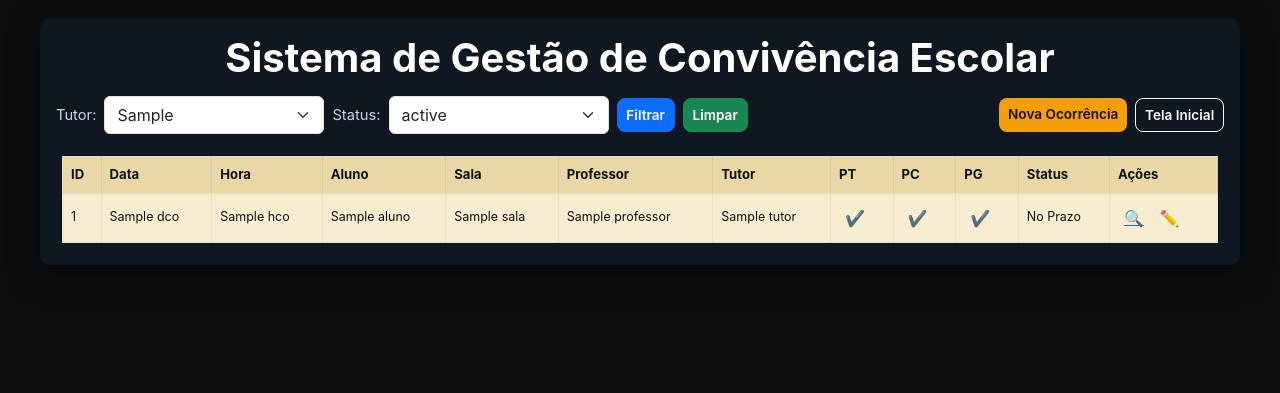
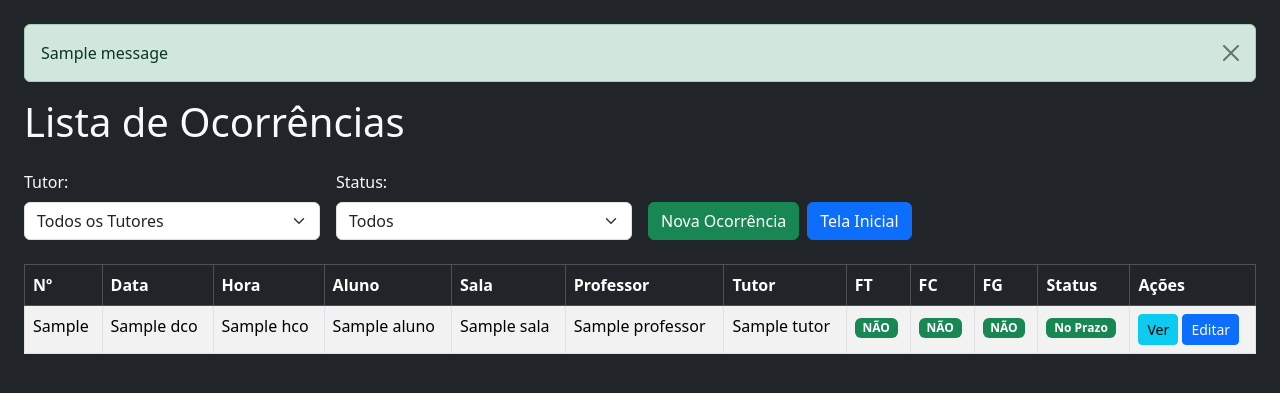
Before and after one commit to ocorrenciasidr/idr, a Python web app: template templates/index.html in a window 1280 px wide. Shown: the top 393 px of the page. Run offline with Jinja, Linux system fonts and the light colour scheme; the template is opened without the code that fills it: most values are stand-ins (such as "Sample title", 1, 10 or a date in 2020); one stand-in notice (Sample message) is shown.

Commit message:
Update index.html

```diff
--- a/templates/index.html
+++ b/templates/index.html
@@ -1,229 +1,152 @@
-<!-- templates/index.html -->
 <!DOCTYPE html>
 <html lang="pt-br">
 <head>
-  <meta charset="utf-8" />
-  <title>SGCE — Ocorrências</title>
-  <meta name="viewport" content="width=device-width,initial-scale=1" />
-  <link href="https://cdn.jsdelivr.net/npm/bootstrap@5.3.2/dist/css/bootstrap.min.css" rel="stylesheet">
-  <style>
-    :root{
-      --bg:#0b0f12;
-      --panel:#0f1720;
-      --card:#0b1114;
-      --muted:#cbd5e1;
-      --accent:#1f2937;
-    }
-    body{background:var(--bg); color:#e6eef8; font-family:Inter,system-ui, -apple-system, "Segoe UI", Roboto; padding:18px;}
-    .container-main{max-width:1200px; margin:0 auto;}
-    .header{display:flex;align-items:center;gap:12px;margin-bottom:14px;}
-    h1{flex:1;text-align:center;margin:0;font-weight:700;color:#fff;}
-    .controls{display:flex;gap:10px;align-items:center;flex-wrap:wrap;}
-    .filter-select{min-width:220px;}
-    .btn-small{padding:.35rem .55rem;border-radius:8px;font-weight:600;font-size:.85rem;}
-    .panel{background:var(--panel); padding:16px; border-radius:10px; box-shadow:0 8px 30px rgba(0,0,0,.6);}
-    table{background:#f7efd6;border-collapse:collapse;width:100%;}
-    thead th{background:#e9d8a6;color:#111;font-weight:700;padding:8px;border:1px solid rgba(0,0,0,.06);font-size:0.82rem;}
-    tbody td{padding:8px;border:1px solid rgba(0,0,0,.04);color:#111;font-size:0.78rem;} /* fonte reduzida para caber na horizontal */
-    tbody tr:nth-child(odd){background:#f6ecd0;}
-    .status-atendimento{background:#f8d7da;color:#7a161b;padding:6px 8px;border-radius:6px;display:inline-block}
-    .status-finalizada{background:#fff3cd;color:#856404;padding:6px 8px;border-radius:6px;display:inline-block}
-    .status-assinada{background:#d4edda;color:#155724;padding:6px 8px;border-radius:6px;display:inline-block}
-    .icon-button{cursor:pointer;padding:4px 6px;border-radius:6px;font-size:1rem;border:none;background:none}
-    .icon-lupa{color:#0d6efd}
-    .icon-lapis{color:#198754}
-    .pt-sim{color:#b02a37}
-    .pt-nao{color:#2b8a3e}
-    .table-wrap{max-height:62vh;overflow:auto;border-radius:8px;padding:6px;background:transparent;}
-    .muted{color:var(--muted);font-size:.92rem}
-    @media (max-width:900px){ .filter-select{min-width:160px} table{font-size:.72rem} }
-  </style>
+    <meta charset="UTF-8">
+    <title>Lista de Ocorrências</title>
+    <link rel="stylesheet" href="https://cdn.jsdelivr.net/npm/bootstrap@5.3.2/dist/css/bootstrap.min.css">
 </head>
-<body>
-  <div class="container-main">
-    <div class="panel">
-      <div class="header">
-        <h1>Sistema de Gestão de Convivência Escolar</h1>
+<body class="bg-dark text-light p-4">
+
+{% with messages = get_flashed_messages(with_categories=true) %}
+    {% if messages %}
+        {% for category, message in messages %}
+        <div class="alert alert-{{ category }} alert-dismissible fade show" role="alert">
+            {{ message }}
+            <button type="button" class="btn-close" data-bs-dismiss="alert" aria-label="Fechar"></button>
         </div>
+        {% endfor %}
+    {% endif %}
+{% endwith %}
 
-      <div class="controls mb-3">
-        <form id="filtrosForm" method="get" action="{{ url_for('index') }}" style="display:flex;align-items:center;gap:8px;">
-          <label class="muted">Tutor:</label>
-          <select name="tutor_filtro" id="filterTutor" class="form-select filter-select">
-            {% for t in tutores_disp %}
-              <option value="{{ t }}" {% if filtro_tutor_sel==t %}selected{% endif %}>{{ t }}</option>
+<h1 class="mb-4">Lista de Ocorrências</h1>
+
+<form method="GET" action="{{ url_for('index') }}" class="mb-4">
+    <div class="row g-3">
+        <div class="col-md-3">
+            <label class="form-label">Tutor:</label>
+            <select class="form-select" name="tutor" onchange="this.form.submit()">
+                <option value="">Todos os Tutores</option>
+                {% for tutor in tutores_disp %}
+                    <option value="{{ tutor }}" {% if tutor == tutor_sel %}selected{% endif %}>{{ tutor }}</option>
                 {% endfor %}
             </select>
-
-          <label class="muted">Status:</label>
-          <select name="status_filtro" id="filterStatus" class="form-select filter-select">
-            {% for s in status_disp %}
-              <option value="{{ s }}" {% if filtro_status_sel==s %}selected{% endif %}>{{ s }}</option>
-            {% endfor %}
+        </div>
+        <div class="col-md-3">
+            <label class="form-label">Status:</label>
+            <select class="form-select" name="status" onchange="this.form.submit()">
+                <option value="">Todos</option>
+                <option value="ATENDIMENTO" {% if status_sel == 'ATENDIMENTO' %}selected{% endif %}>ATENDIMENTO</option>
+                <option value="FINALIZADA" {% if status_sel == 'FINALIZADA' %}selected{% endif %}>FINALIZADA</option>
+                <option value="ASSINADA" {% if status_sel == 'ASSINADA' %}selected{% endif %}>ASSINADA</option>
             </select>
-
-          <button type="submit" class="btn btn-primary btn-small">Filtrar</button>
-          <a href="{{ url_for('index') }}" class="btn btn-success btn-small">Limpar</a>
+        </div>
+        <div class="col-md-6 d-flex align-items-end">
+            <a href="{{ url_for('nova') }}" class="btn btn-success me-2">Nova Ocorrência</a>
+            <a href="{{ url_for('home') }}" class="btn btn-primary">Tela Inicial</a>
+        </div>
+    </div>
 </form>
 
-        <div style="margin-left:auto; display:flex;gap:8px;">
-          <a href="{{ url_for('nova') }}" class="btn btn-warning btn-small" style="background:#f59e0b;border:none;color:#111">Nova Ocorrência</a>
-          <a href="{{ url_for('home') }}" class="btn btn-outline-light btn-small">Tela Inicial</a>
-        </div>
-      </div>
-
-      <div class="table-wrap">
-        <table>
-          <thead>
+<table class="table table-bordered table-striped">
+    <thead class="table-dark">
         <tr>
-              <th>ID</th><th>Data</th><th>Hora</th><th>Aluno</th><th>Sala</th><th>Professor</th><th>Tutor</th>
-              <th>PT</th><th>PC</th><th>PG</th><th>Status</th><th>Ações</th>
+            <th>Nº</th>
+            <th>Data</th>
+            <th>Hora</th>
+            <th>Aluno</th>
+            <th>Sala</th>
+            <th>Professor</th>
+            <th>Tutor</th>
+            <th>FT</th>
+            <th>FC</th>
+            <th>FG</th>
+            <th>Status</th>
+            <th>Ações</th>
         </tr>
     </thead>
     <tbody>
-            {% for r in registros %}
+        {% for d in registros %}
         <tr>
-              <td>{{ r.ID }}</td>
-              <td>{{ r.DCO or '' }}</td>
-              <td>{{ r.HCO or '' }}</td>
-              <td style="text-align:left">{{ r.ALUNO or '' }}</td>
-              <td>{{ r.SALA or '' }}</td>
-              <td>{{ r.PROFESSOR or '' }}</td>
-              <td>{{ r.TUTOR or '' }}</td>
+            <td>{{ d['Nº Ocorrência'] }}</td>
+            <td>{{ d.DCO }}</td>
+            <td>{{ d.HCO }}</td>
+            <td>{{ d.ALUNO }}</td>
+            <td>{{ d.SALA }}</td>
+            <td>{{ d.PROFESSOR }}</td>
+            <td>{{ d.TUTOR }}</td>
 
-              <!-- PT -->
+            <!-- FT -->
             <td>
-                {% set pt_val = "N" %}
-                {% if r.PT == "SIM" %}
-                  {% if (r.ATT or '')|trim != '' %}
-                    {% set pt_val = "N" %}
+                {% if d.FT == 'SIM' %}
+                    <a href="#" class="badge bg-danger text-white text-decoration-none"
+                       data-bs-toggle="modal" data-bs-target="#senhaModal"
+                       onclick="setEditarOid({{ d['Nº Ocorrência'] }}, 'ft')">SIM</a>
                 {% else %}
-                    {% set pt_val = "S" %}
-                  {% endif %}
-                {% else %}
-                  {% set pt_val = "N" %}
-                {% endif %}
-
-                {% if pt_val == "S" %}
-                  <a class="icon-button pt-sim" title="Abrir atendimento Tutor (PT)" href="{{ url_for('atendimento', oid=r.ID, tipo_acao='PT') }}">⚠️</a>
-                {% else %}
-                  <span class="icon-button pt-nao">✔️</span>
+                    <span class="badge bg-success">NÃO</span>
                 {% endif %}
             </td>
 
-              <!-- PC -->
+            <!-- FC -->
             <td>
-                {% set pc_val = "N" %}
-                {% if r.PC == "SIM" %}
-                  {% if (r.ATC or '')|trim != '' %}
-                    {% set pc_val = "N" %}
+                {% if d.FC == 'SIM' %}
+                    <a href="#" class="badge bg-danger text-white text-decoration-none"
+                       data-bs-toggle="modal" data-bs-target="#senhaModal"
+                       onclick="setEditarOid({{ d['Nº Ocorrência'] }}, 'fc')">SIM</a>
                 {% else %}
-                    {% set pc_val = "S" %}
-                  {% endif %}
-                {% else %}
-                  {% set pc_val = "N" %}
-                {% endif %}
-
-                {% if pc_val == "S" %}
-                  <a class="icon-button pt-sim" title="Abrir atendimento Coordenação (PC)" href="{{ url_for('atendimento', oid=r.ID, tipo_acao='PC') }}">⚠️</a>
-                {% else %}
-                  <span class="icon-button pt-nao">✔️</span>
+                    <span class="badge bg-success">NÃO</span>
                 {% endif %}
             </td>
 
-              <!-- PG -->
+            <!-- FG -->
             <td>
-                {% set pg_val = "N" %}
-                {% if r.PG == "SIM" %}
-                  {% if (r.ATG or '')|trim != '' %}
-                    {% set pg_val = "N" %}
+                {% if d.FG == 'SIM' %}
+                    <a href="#" class="badge bg-danger text-white text-decoration-none"
+                       data-bs-toggle="modal" data-bs-target="#senhaModal"
+                       onclick="setEditarOid({{ d['Nº Ocorrência'] }}, 'fg')">SIM</a>
                 {% else %}
-                    {% set pg_val = "S" %}
-                  {% endif %}
-                {% else %}
-                  {% set pg_val = "N" %}
-                {% endif %}
-
-                {% if pg_val == "S" %}
-                  <a href="javascript:void(0)" onclick="abrirPG({{ r.ID }})" class="icon-button pt-sim" title="Abrir atendimento Gestão (PG)">⚠️</a>
-                {% else %}
-                  <span class="icon-button pt-nao">✔️</span>
+                    <span class="badge bg-success">NÃO</span>
                 {% endif %}
             </td>
 
             <td>
-                {% if r.STATUS == "ATENDIMENTO" %}
-                  <span class="status-atendimento">ATENDIMENTO</span>
-                {% elif r.STATUS == "FINALIZADA" %}
-                  <span class="status-finalizada">FINALIZADA</span>
-                {% elif r.STATUS == "ASSINADA" %}
-                  <span class="status-assinada">ASSINADA</span>
-                {% else %}
-                  <span>{{ r.STATUS }}</span>
-                {% endif %}
+                <span class="badge bg-{% if d.Status == 'Aberta' %}danger{% elif d.Status == 'ATENDIMENTO' %}warning{% else %}success{% endif %}">{{ d.Status }}</span>
             </td>
 
             <td>
-                <a href="{{ url_for('editar', oid=r.ID) }}" class="icon-button icon-lupa" title="Visualizar ocorrência">🔍</a>
-                <button class="icon-button icon-lapis" onclick="editarCompletoPrompt({{ r.ID }})" title="Editar ocorrência">✏️</button>
+                <a href="{{ url_for('editar', oid=d['Nº Ocorrência'], papel='ver') }}" class="btn btn-sm btn-info">Ver</a>
+                <a href="#" class="btn btn-sm btn-primary" data-bs-toggle="modal" data-bs-target="#senhaModal"
+                   onclick="setEditarOid({{ d['Nº Ocorrência'] }}, 'editar')">Editar</a>
             </td>
         </tr>
         {% else %}
-            <tr><td colspan="12" style="text-align:center;color:#666;padding:20px;">Nenhuma ocorrência encontrada.</td></tr>
+        <tr>
+            <td colspan="12" class="text-center">Nenhuma ocorrência encontrada com os filtros selecionados.</td>
+        </tr>
         {% endfor %}
     </tbody>
 </table>
+
+<!-- Modal Senha -->
+<div class="modal fade" id="senhaModal" tabindex="-1" aria-hidden="true">
+  <div class="modal-dialog modal-dialog-centered">
+    <div class="modal-content">
+      <div class="modal-header bg-danger text-white">
+        <h5 class="modal-title">Acesso Restrito</h5>
+        <button type="button" class="btn-close" data-bs-dismiss="modal" aria-label="Fechar"></button>
+      </div>
+      <div class="modal-body">
+        <p>Esta área requer uma senha de acesso:</p>
+        <input type="password" id="senhaInput" class="form-control" placeholder="Senha">
+        <div id="senhaErro" class="text-danger mt-2" style="display:none;">Senha incorreta!</div>
+      </div>
+      <div class="modal-footer">
+        <button type="button" class="btn btn-secondary" data-bs-dismiss="modal">Cancelar</button>
+        <button type="button" class="btn btn-primary" onclick="validarSenha()">Acessar</button>
+      </div>
     </div>
   </div>
 </div>
 
 <script>
-function promptSenha(message) {
-    return new Promise((resolve) => {
-        const input = document.createElement("input");
-        input.type = "password";
-        input.placeholder = message;
-        input.style.position = "fixed";
-        input.style.top = "50%";
-        input.style.left = "50%";
-        input.style.transform = "translate(-50%, -50%)";
-        input.style.padding = "10px";
-        input.style.zIndex = "9999";
-        document.body.appendChild(input);
-        input.focus();
-
-        input.addEventListener("keydown", function(e) {
-            if (e.key === "Enter") {
-                resolve(input.value);
-                document.body.removeChild(input);
-            } else if (e.key === "Escape") {
-                resolve(null);
-                document.body.removeChild(input);
-            }
-        });
-    });
-}
-
-async function editarCompletoPrompt(id){
-    const senha = await promptSenha("Senha para edição completa:");
-    if(senha === null) return;
-    if(senha !== "idrgestao"){ alert("Senha incorreta."); return; }
-    const form = document.createElement('form');
-    form.method = 'POST';
-    form.action = `/editar_completo/${id}`;
-    const input = document.createElement('input');
-    input.type = 'hidden'; input.name = 'senha'; input.value = senha;
-    form.appendChild(input);
-    document.body.appendChild(form);
-    form.submit();
-}
-
-async function abrirPG(id){
-    const senha = await promptSenha("Senha necessária para abrir Atendimento Gestão (PG):");
-    if(senha === null) return;
-    if(senha !== "idrgestao"){ alert("Senha incorreta."); return; }
-    window.location.href = `/atendimento/${id}/PG`;
-}
-</script>
-</body>
-</html>
+let editarOid = null;
+let editarPapel = null
```
Lines whose indentation alone changed are shown as unchanged.
